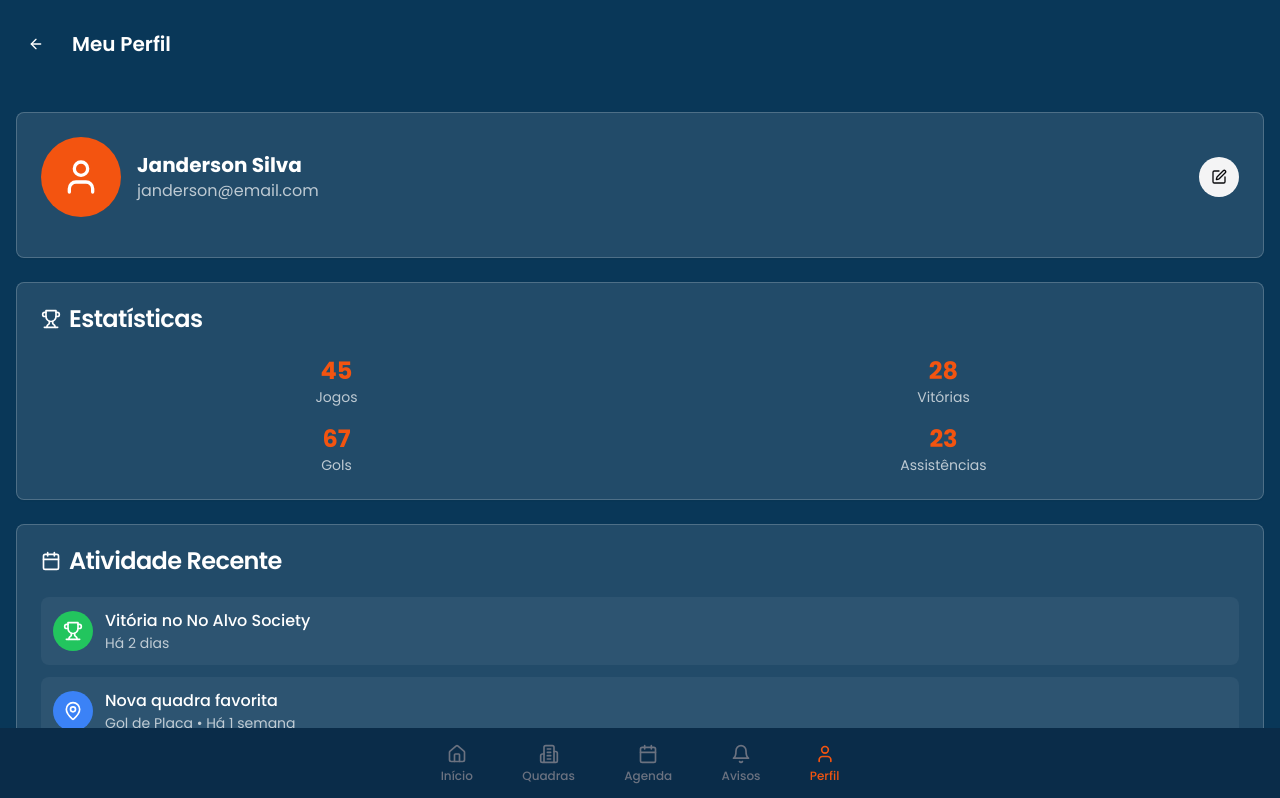
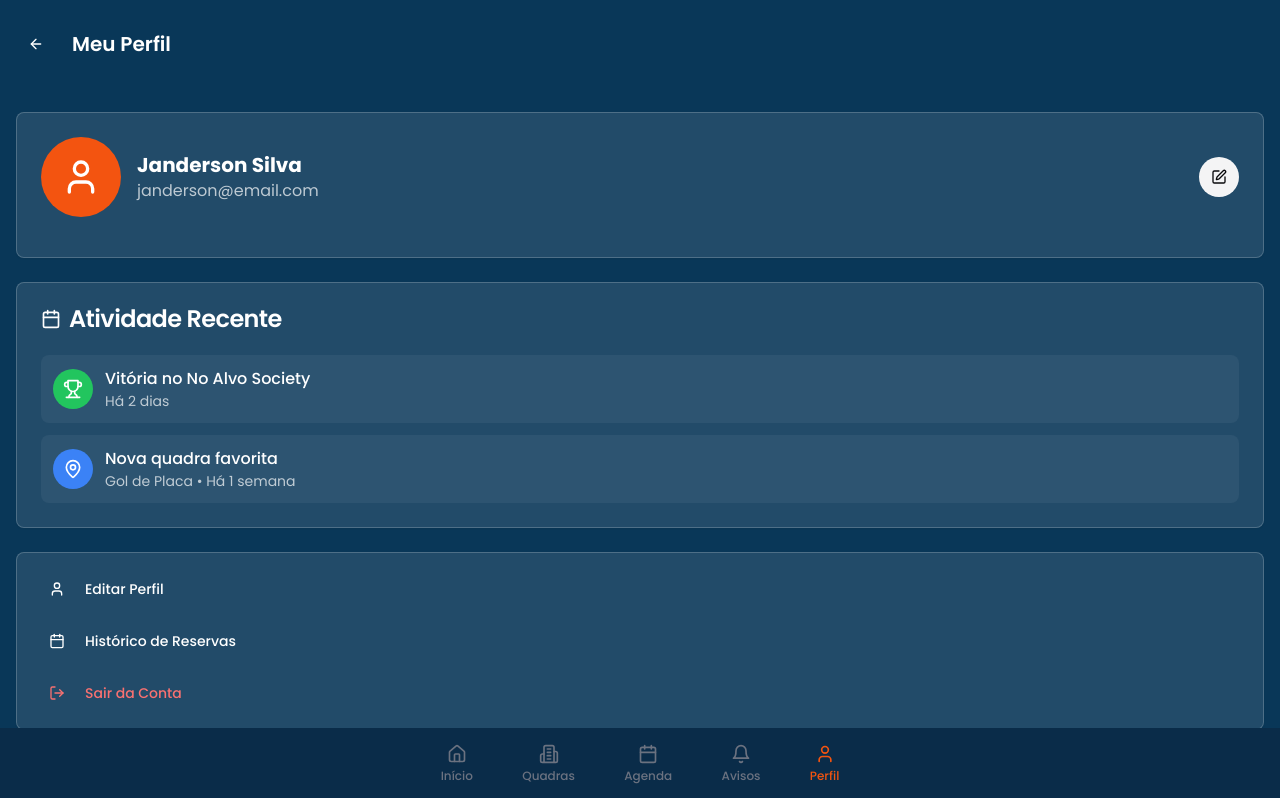
Before and after one commit to driblus4pp/driblus-soccer-social, a React (Vite) app: page /cliente/perfil in a window 1280 px wide. Shown: the top 798 px of the page. Built offline with nearby package versions, Linux system fonts and the light colour scheme.

Commit message:
Visual edit in Lovable
Edited UI in Lovable

```diff
--- a/src/pages/client/ClientProfile.tsx
+++ b/src/pages/client/ClientProfile.tsx
@@ -51,34 +51,7 @@ const ClientProfile = () => {
         </Card>
 
         {/* Estatísticas do Jogador */}
-        <Card className="bg-white/10 border-white/20">
-          <CardHeader>
-            <CardTitle className="text-white flex items-center gap-2">
-              <Trophy className="w-5 h-5" />
-              Estatísticas
-            </CardTitle>
-          </CardHeader>
-          <CardContent>
-            <div className="grid grid-cols-2 gap-4">
-              <div className="text-center">
-                <p className="text-2xl font-bold text-[#F35410]">{playerStats.totalGames}</p>
-                <p className="text-sm text-white/70">Jogos</p>
-              </div>
-              <div className="text-center">
-                <p className="text-2xl font-bold text-[#F35410]">{playerStats.wins}</p>
-                <p className="text-sm text-white/70">Vitórias</p>
-              </div>
-              <div className="text-center">
-                <p className="text-2xl font-bold text-[#F35410]">{playerStats.goals}</p>
-                <p className="text-sm text-white/70">Gols</p>
-              </div>
-              <div className="text-center">
-                <p className="text-2xl font-bold text-[#F35410]">{playerStats.assists}</p>
-                <p className="text-sm text-white/70">Assistências</p>
-              </div>
-            </div>
-          </CardContent>
-        </Card>
+
 
         {/* Atividade Recente */}
         <Card className="bg-white/10 border-white/20">
```
